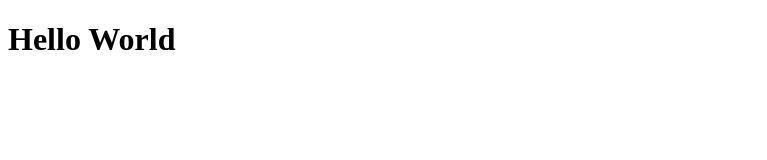
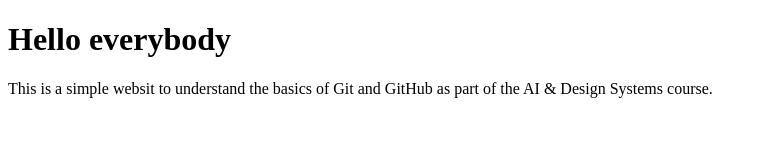
Before and after one commit to craig-willers/learning-git, a plain HTML site: page index.html in a window 1280 px wide. Shown: the whole page, without its empty margins (0-767 px from the left). Drawn offline with Linux system fonts and the light colour scheme.

Commit message:
Add simple website description

```diff
--- a/index.html
+++ b/index.html
@@ -6,6 +6,7 @@
         <title>Leanrning GIT</title>
     </head>
     <body>
-        <h1>Hello World</h1>
+        <h1>Hello everybody</h1>
+        <p>This is a simple websit to understand the basics of Git and GitHub as part of the AI & Design Systems course.</p>
     </body>
 </html>
```
